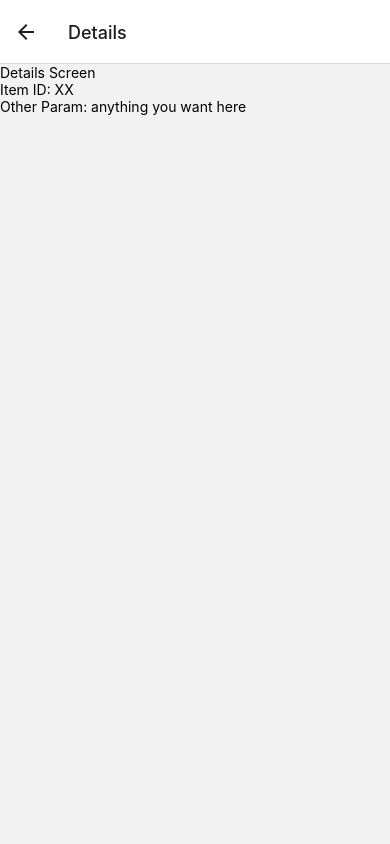
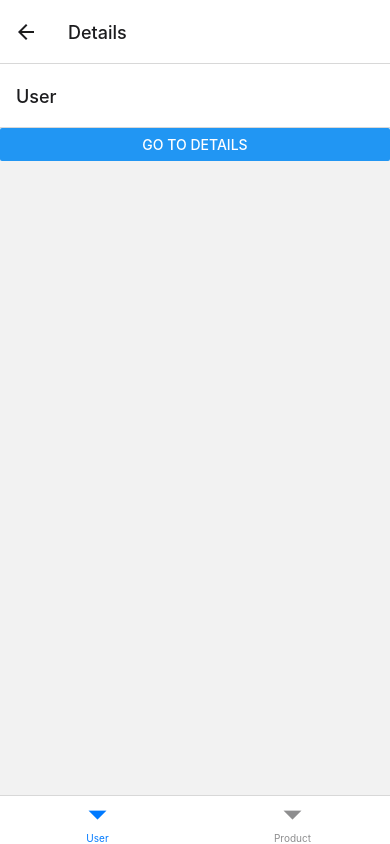
Before and after one commit to nurulislamrimon/react-native-router, a React Native app: screen /User in a window 390 px wide. Both pictures are taken after a click on the button "GO TO DETAILS". Built offline with nearby package versions, Linux system fonts and the light colour scheme.

Commit message:
navigate and tabs done

```diff
--- a/package.json
+++ b/package.json
@@ -10,12 +10,15 @@
     "test": "jest"
   },
   "dependencies": {
+    "@react-navigation/bottom-tabs": "^6.6.1",
     "@react-navigation/native": "^6.1.18",
     "@react-navigation/native-stack": "^6.11.0",
     "react": "18.3.1",
     "react-native": "0.76.0",
+    "react-native-gesture-handler": "^2.20.2",
     "react-native-safe-area-context": "^4.12.0",
-    "react-native-screens": "^3.35.0"
+    "react-native-screens": "^3.35.0",
+    "react-native-vector-icons": "^10.2.0"
   },
   "devDependencies": {
     "@babel/core": "^7.25.2",
@@ -29,6 +32,7 @@
     "@react-native/metro-config": "0.76.0",
     "@react-native/typescript-config": "0.76.0",
     "@types/react": "^18.2.6",
+    "@types/react-native-vector-icons": "^6.4.18",
     "@types/react-test-renderer": "^18.0.0",
     "babel-jest": "^29.6.3",
     "eslint": "^8.19.0",
--- a/src/App.tsx
+++ b/src/App.tsx
@@ -1,23 +1,31 @@
+// App.tsx
 import * as React from 'react';
 import {NavigationContainer} from '@react-navigation/native';
 import {createNativeStackNavigator} from '@react-navigation/native-stack';
+import {createBottomTabNavigator} from '@react-navigation/bottom-tabs';
 import HomeScreen from './pages/HomeScreen';
-import DetailsScreen from './pages/DetailsScreen';
-import {IRootStackParamList} from './Interfaces/navigator.interface';
+import UserScreen from './pages/UserScreen';
+import ProductScreen from './pages/ProductScreen';
 
-const Stack = createNativeStackNavigator<IRootStackParamList>();
+const Stack = createNativeStackNavigator();
+const Tab = createBottomTabNavigator();
 
-// const Tab = createBottomTabNavigator();
+function DetailsTabNavigator() {
+  return (
+    <Tab.Navigator>
+      <Tab.Screen name="User" component={UserScreen} />
+      <Tab.Screen name="Product" component={ProductScreen} />
+    </Tab.Navigator>
+  );
+}
 
-function App() {
+export default function App() {
   return (
     <NavigationContainer>
       <Stack.Navigator initialRouteName="Home">
         <Stack.Screen name="Home" component={HomeScreen} />
-        <Stack.Screen name="Details" component={DetailsScreen} />
+        <Stack.Screen name="Details" component={DetailsTabNavigator} />
       </Stack.Navigator>
     </NavigationContainer>
   );
 }
-
-export default App;
--- /dev/null
+++ b/src/pages/ProductScreen.tsx
@@ -0,0 +1,10 @@
+import {View, Text} from 'react-native';
+import React from 'react';
+
+export default function ProductScreen() {
+  return (
+    <View>
+      <Text>ProductScreen</Text>
+    </View>
+  );
+}
--- /dev/null
+++ b/src/pages/UserScreen.tsx
@@ -0,0 +1,14 @@
+import {View, Button} from 'react-native';
+import React from 'react';
+
+export default function UserScreen() {
+  // const navigation = useNavigation<IRootStackParamList>();
+  return (
+    <View>
+      <Button
+        title="Go to Details"
+        // onPress={() => navigation.navigate('Details')}
+      />
+    </View>
+  );
+}
```
Also changed, not shown: 1 other file (tests, documents, lock files or other folders).
